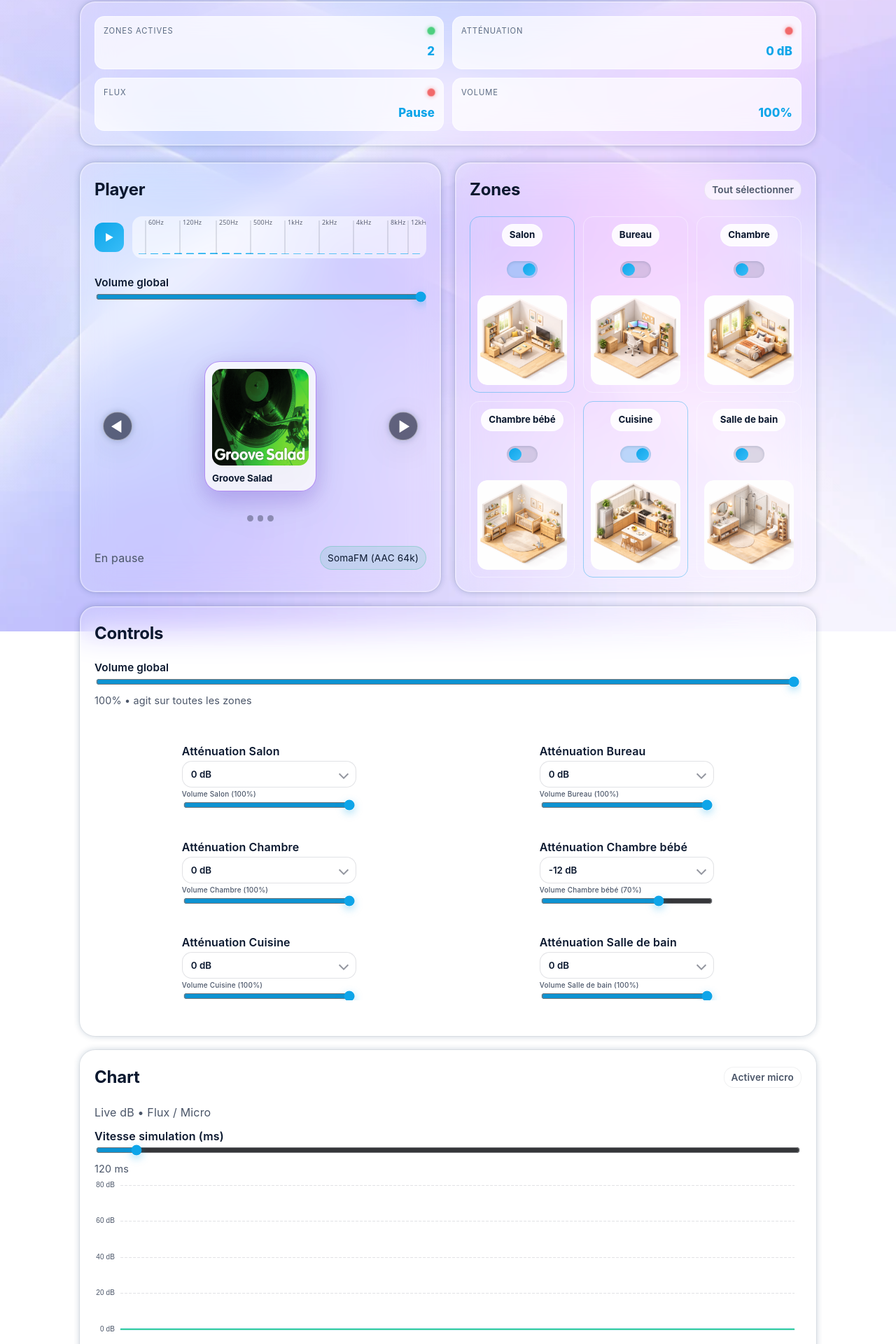
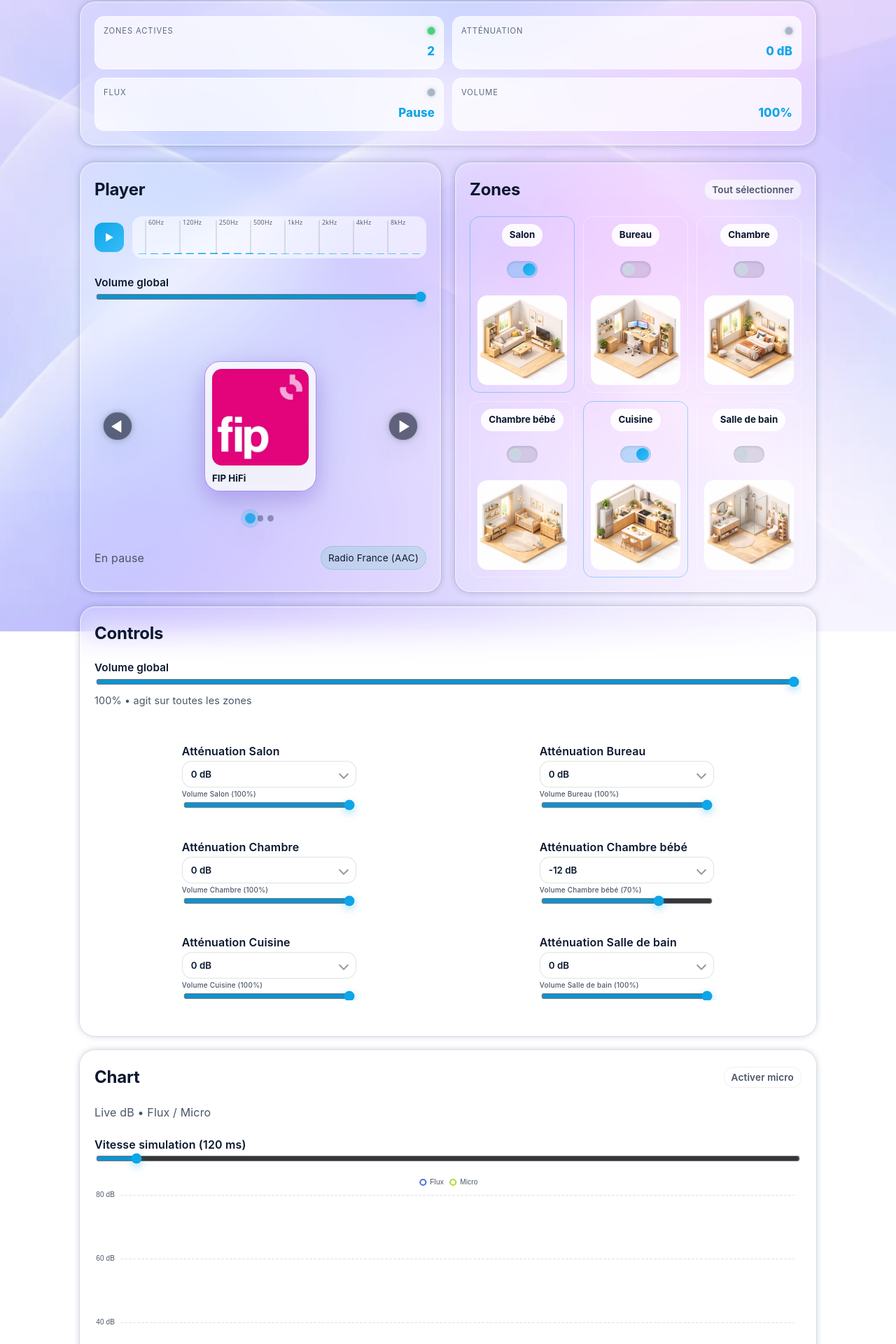
Before and after one commit to jcalhinho/audihome, a SvelteKit app: page / in a window 1280 px wide. Shown: the part 98-2018 px from the top of the page at 70% size. Built offline with nearby package versions, Linux system fonts and the light colour scheme.

Commit message:
feat: Add ECharts legend, refactor chart layout for responsiveness, and update info dot and switch slider colors.

```diff
--- a/src/routes/+page.svelte
+++ b/src/routes/+page.svelte
@@ -19,6 +19,13 @@
   // Player minimal (stream)
   const streams = [
     {
+      id: "fip",
+      name: "FIP HiFi",
+      url: "https://icecast.radiofrance.fr/fip-hifi.aac",
+      credit: "Radio France (AAC)",
+      cover: "/fip.png",
+    },
+    {
       id: "groove",
       name: "Groove Salad",
       url: "https://ice2.somafm.com/groovesalad-64-aac",
@@ -31,13 +38,6 @@
       url: "https://stream.srg-ssr.ch/m/rsj/mp3_128",
       credit: "SRG SSR (MP3 128k)",
       cover: "/radioswiss.png",
-    },
-    {
-      id: "fip",
-      name: "FIP HiFi",
-      url: "https://icecast.radiofrance.fr/fip-hifi.aac",
-      credit: "Radio France (AAC)",
-      cover: "/fip.png",
     },
   ];
   let current = streams[0];
@@ -281,9 +281,7 @@
     const nyquist = (audioCtx?.sampleRate ?? 44100) / 2;
     const maxFreq = Math.min(16000, nyquist);
     const logRange = Math.log10(maxFreq / minFreq);
-    const freqs = [
-      30, 60, 120, 250, 500, 1000, 2000, 4000, 8000, 12000, 16000,
-    ];
+    const freqs = [30, 60, 120, 250, 500, 1000, 2000, 4000, 8000, 16000];
     let lastLabelX = -999;
     freqs.forEach((freq) => {
       const px = Math.round(
@@ -423,6 +421,13 @@
     const micColor = "#36ce9e";
     chart.setOption({
       backgroundColor: "transparent",
+      legend: {
+        top: 6,
+        left: "center",
+        itemWidth: 10,
+        itemHeight: 10,
+        textStyle: { color: "#4a5568", fontSize: 10 },
+      },
       xAxis: {
         type: "category",
         data: timeLabels,
@@ -452,7 +457,7 @@
         extraCssText:
           "border-radius:12px;box-shadow:0 10px 30px rgba(15,23,42,0.12);",
       },
-      grid: { left: 10, right: 10, top: 12, bottom: 22 },
+      grid: { left: 10, right: 10, top: 34, bottom: 22 },
       series: [
         {
           type: "line",
@@ -557,6 +562,7 @@
     document.addEventListener("click", attenuationClickHandler);
     document.addEventListener("keydown", attenuationKeyHandler);
     if (carouselViewport) {
+      scrollToCarouselIndex(carouselIndex, "auto");
       carouselTouchStartHandler = (event: TouchEvent) => {
         const touch = event.touches[0];
         if (!touch) return;
@@ -688,7 +694,10 @@
     }
   };
 
-  const scrollToCarouselIndex = (index: number) => {
+  const scrollToCarouselIndex = (
+    index: number,
+    behavior: ScrollBehavior = "smooth",
+  ) => {
     if (!carouselViewport) return;
     const width = carouselViewport.clientWidth;
     const clamped = Math.min(Math.max(0, index), streams.length - 1);
@@ -698,7 +707,7 @@
     if (next && next.id !== current.id) {
       setStream(next.id);
     }
-    carouselViewport.scrollTo({ left: clamped * width, behavior: "smooth" });
+    carouselViewport.scrollTo({ left: clamped * width, behavior });
   };
 
   $: activeZones = zones.filter((z) => z.selected).length;
@@ -878,7 +887,7 @@
                       <li class="carousel__navigation-item">
                         <button
                           type="button"
-                          class="carousel__navigation-button"
+                          class={`carousel__navigation-button ${index === carouselIndex ? "active" : ""}`}
                           aria-label={`Aller à ${s.name}`}
                           on:click={() => scrollToCarouselIndex(index)}
                         >
@@ -1010,7 +1019,7 @@
                 <p class="eyebrow">Live dB • Flux / Micro</p>
               </div>
               <div class="control">
-                <label for="sim">Vitesse simulation (ms)</label>
+                <label for="sim">Vitesse simulation ({simSpeed} ms)</label>
                 <input
                   id="sim"
                   type="range"
@@ -1019,7 +1028,6 @@
                   step="5"
                   bind:value={simSpeed}
                 />
-                <p class="hint">{simSpeed} ms</p>
               </div>
               <div bind:this={chartEl} class="echart"></div>
             </div>
--- a/static/theme.css
+++ b/static/theme.css
@@ -169,9 +169,9 @@ button { font-family: var(--font-body); }
   width: 10px;
   height: 10px;
   border-radius: 50%;
-  background: #ef4444;
-  box-shadow: 0 0 6px rgba(239, 68, 68, 0.6);
-  animation: pulse-red 1.8s ease-in-out infinite;
+  background: #94a3b8;
+  box-shadow: 0 0 6px rgba(148, 163, 184, 0.6);
+  animation: pulse-gray 1.8s ease-in-out infinite;
 }
 
 .info-dot.is-on {
@@ -194,7 +194,7 @@ button { font-family: var(--font-body); }
   text-align: right;
 }
 
-@keyframes pulse-red {
+@keyframes pulse-gray {
   0%, 100% { transform: scale(1); opacity: 0.6; }
   50% { transform: scale(1.25); opacity: 1; }
 }
@@ -294,9 +294,28 @@ input[type='range']::-moz-range-thumb {
 .audio-row { display: grid; grid-template-columns: 1fr; gap: 8px; }
 .audio-row .meta { display: flex; align-items: center; justify-content: space-between; color: var(--text-soft); font-size: 0.9rem; }
 
-.chart-shell { height: 280px; }
-@media (min-width: 600px) { .chart-shell { height: 320px; } }
-.echart { height: 240px; border-radius: var(--radius-md); overflow: hidden; }
+.chart-shell {
+  display: flex;
+  flex-direction: column;
+  gap: 12px;
+  flex: 1;
+}
+
+.chart-card .card-body {
+  height: 100%;
+}
+
+.echart {
+  flex: 1;
+  min-height: 220px;
+  height: 100%;
+  border-radius: var(--radius-md);
+  overflow: hidden;
+}
+
+@media (max-width: 600px) {
+  .echart { min-height: 200px; }
+}
 .chart-header { display: flex; justify-content: space-between; align-items: center; margin-bottom: 10px; gap: 10px; }
 @media (min-width: 960px) { .form-row { grid-template-columns: repeat(2, minmax(0, 1fr)); } }
 
@@ -737,6 +756,11 @@ input[type='range']::-moz-range-thumb {
   transform: scale(1.1);
 }
 
+.carousel__navigation-button.active {
+  background: rgba(14,165,233,0.85);
+  box-shadow: 0 0 0 6px rgba(14,165,233,0.18);
+}
+
 @media (max-width: 640px) {
   .carousel { padding-top: 72%; }
   .carousel__card { width: 46%; }
@@ -869,7 +893,7 @@ input[type='range']::-moz-range-thumb {
   width: 18px;
   left: 3px;
   top: 3px;
-  background: linear-gradient(135deg, #0ea5e9, #38bdf8);
+  background: #cbd5e1;
   border-radius: 50%;
   transition: transform 160ms ease;
   box-shadow: var(--shadow-float);
@@ -880,11 +904,8 @@ input[type='range']::-moz-range-thumb {
 }
 
 .switch input:checked + .slider:before {
+  background: linear-gradient(135deg, #0ea5e9, #38bdf8);
   transform: translateX(20px);
-}
-
-.switch input:not(:checked) + .slider:before {
-  background: linear-gradient(135deg, #0ea5e9, #38bdf8);
 }
 
 @media (min-width: 960px) {
```
